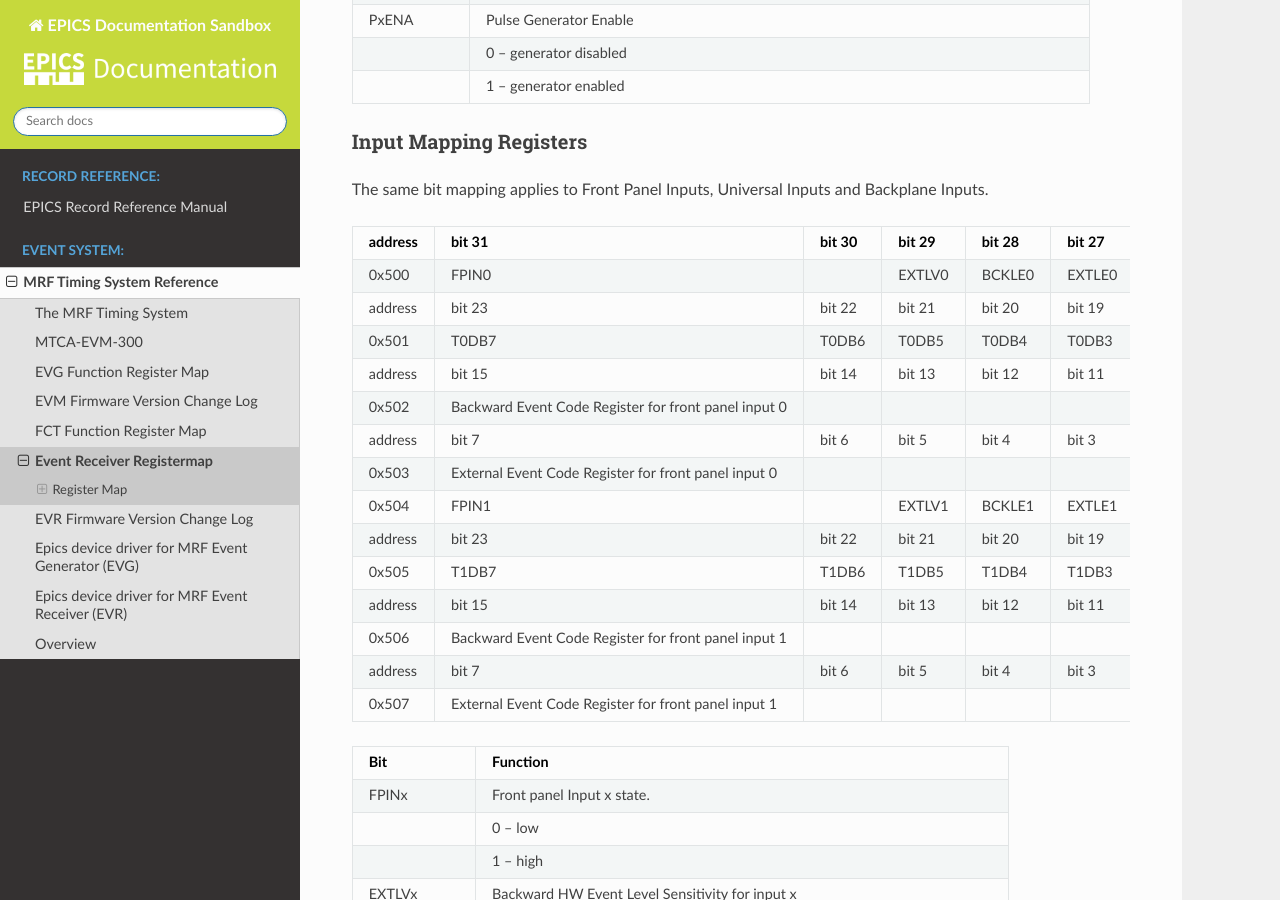
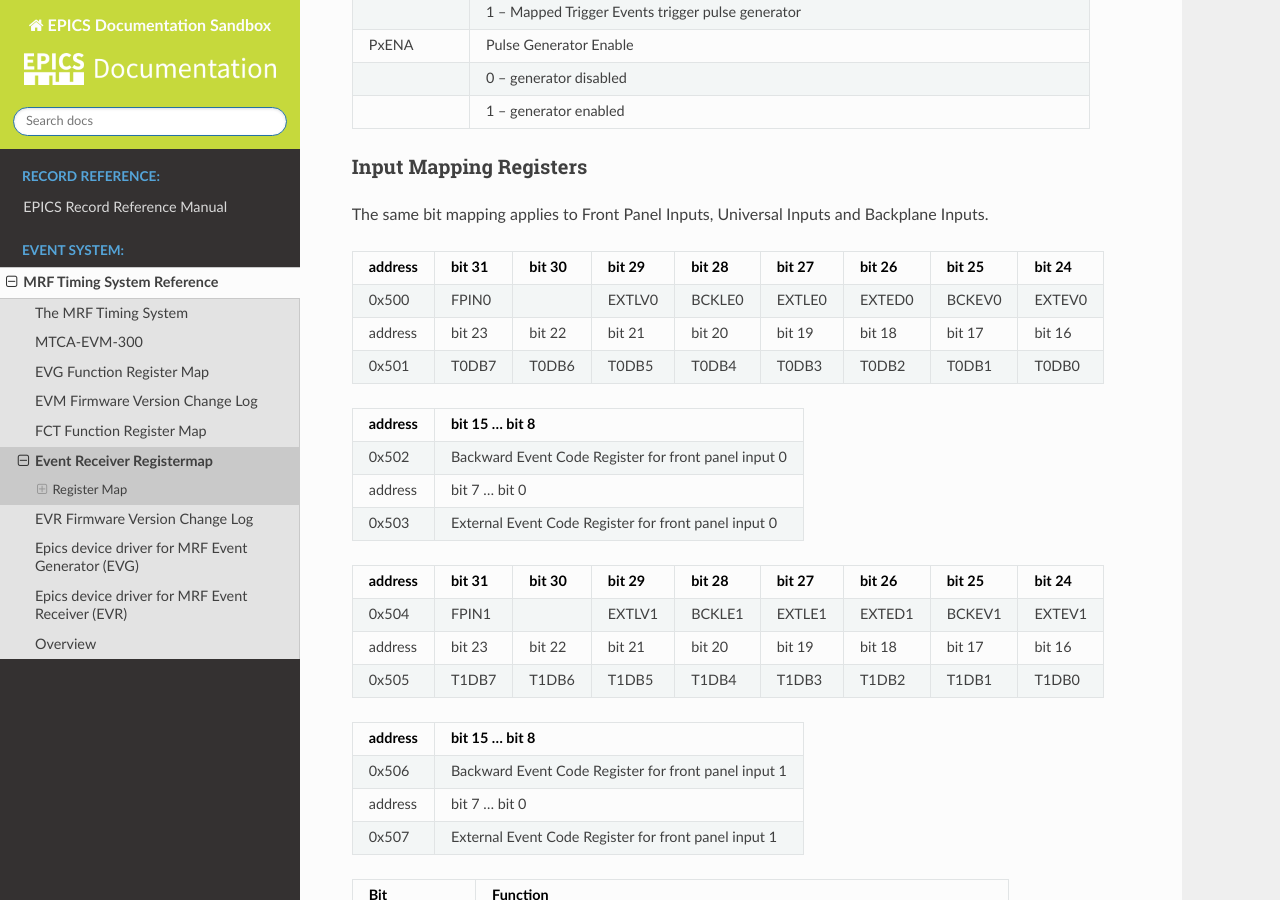
Before and after one commit to ttkorhonen/myDocument, a Sphinx documentation site: the page built from docs/mrfioc2/evr-registermap.md, in a window 1280 px wide and 900 px high, scrolled down 20993 px. Built offline with Sphinx 7.4.7 and the Read the Docs theme 2.0.0, drawn with Linux system fonts in a browser that asks for light colours; some of the changed text lies outside the part shown.

Commit message:
more table formatting

```diff
--- a/docs/mrfioc2/evr-registermap.md
+++ b/docs/mrfioc2/evr-registermap.md
@@ -637,8 +637,8 @@ The fractional synthesizer serves as the reference clock for the FPGA internal t
 | 0x0E0   |        |        |        |        |        |        | SQRUN  | SQENA
 | address | bit 23 | bit 22 | bit 21 | bit 20 | bit 19 | bit 18 | bit 17 | bit 16 |
 | 0x0E1   |        |        |  SQSWT | SQSNG  | SQREC  | SQRES  | SQDIS  | SQEN |
-|address | bit 7...bit 0
-|0x0E3 | SQTSEL
+| address | bit 7     | bit 6     | bit 5     | bit 4     | bit 3     | bit 2     | bit 1     | bit 0     |
+| 0x0E3   | SQTSEL[7] | SQTSEL[6] | SQTSEL[5] | SQTSEL[4] | SQTSEL[3] | SQTSEL[2] | SQTSEL[1] | SQTSEL[0] |
 
 | Bit    | Function |
 | ---    | -------- |
@@ -723,16 +725,23 @@ The same bit mapping applies to Front Panel Inputs, Universal Inputs and Backpla
 | 0x500   | FPIN0  |        | EXTLV0 | BCKLE0 | EXTLE0 | EXTED0 | BCKEV0 | EXTEV0 |
 | address | bit 23 | bit 22 | bit 21 | bit 20 | bit 19 | bit 18 | bit 17 | bit 16 |
 | 0x501   | T0DB7  | T0DB6  | T0DB5  | T0DB4  | T0DB3  | T0DB2  | T0DB1  | T0DB0  |
-| address | bit 15 | bit 14 | bit 13 | bit 12 | bit 11 | bit 10 | bit 9  | bit 8  |
+
+| address | bit 15 ... bit 8  |
+| ------- | ----------------- |
 | 0x502   | Backward Event Code Register for front panel input 0
-| address | bit 7  | bit 6  | bit 5 | bit 4 | bit 3 | bit 2 | bit 1 | bit 0 |
+| address | bit 7  ... bit 0  |
 | 0x503   | External Event Code Register for front panel input 0
+
+| address | bit 31 | bit 30 | bit 29 | bit 28 | bit 27 | bit 26 | bit 25 | bit 24 |
+| ------- | ------ | ------ | ------ | ------ | ------ | ------ | ------ | ------ |
 | 0x504   | FPIN1  |        | EXTLV1 | BCKLE1 | EXTLE1 | EXTED1 | BCKEV1 | EXTEV1 |
 | address | bit 23 | bit 22 | bit 21 | bit 20 | bit 19 | bit 18 | bit 17 | bit 16 |
 | 0x505   | T1DB7  | T1DB6  | T1DB5  | T1DB4  | T1DB3  | T1DB2  | T1DB1  | T1DB0  |
-| address | bit 15 | bit 14 | bit 13 | bit 12 | bit 11 | bit 10 | bit 9  | bit 8  |
+
+| address | bit 15 ... bit 8  |
+| ------- | ----------------- |
 | 0x506 | Backward Event Code Register for front panel input 1
-| address | bit 7 | bit 6 | bit 5 | bit 4 | bit 3 | bit 2 | bit 1 | bit 0 |
+| address | bit 7  ... bit 0  |
 | 0x507  | External Event Code Register for front panel input 1
 
 
```
Also changed, not shown: other parts of docs/mrfioc2/evr-registermap.md (+20 -18 lines).
